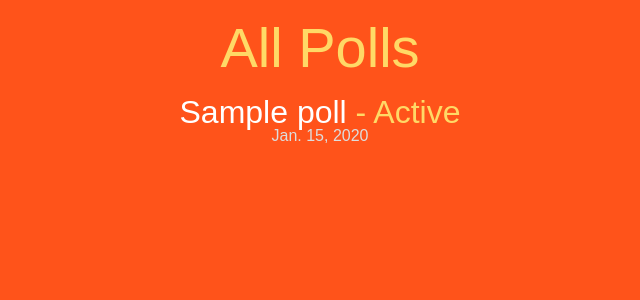
After one commit to mleonard87/brewballot, a Django app: page /all/ in a window 1280 px wide. The commit adds this page. Shown: the top 300 px of the page, without its empty margins (320-960 px from the left). Run offline with Django 3.2, Linux system fonts and the light colour scheme; tables that the repository leaves empty hold one stand-in row (values such as "Sample post").

Commit message:
Added a page to list all polls so they can be viewed after they are no longer active.

```diff
--- a/brewballot/urls.py
+++ b/brewballot/urls.py
@@ -11,6 +11,8 @@ urlpatterns = patterns('',
 
     url(r'^poll/', include('poll.urls')),
 
+    url(r'^all/$', 'poll.views.poll_all', name='poll_all'),
+
     url(r'^admin/', include(admin.site.urls)),
 )
 
--- a/poll/views.py
+++ b/poll/views.py
@@ -37,6 +37,14 @@ def poll_results(request, poll_id, poll_slug):
                 'max_vote': max_vote, 'sms_number': settings.VOTE_SMS_NUMBER
             }
             )
+        )
+
+def poll_all(request):
+    polls = Poll.objects.all().order_by('-created_on')
+
+    return render_to_response(
+        'poll/all.html',
+        context_instance=RequestContext(request, {'polls': polls,})
         )
 
 def poll_refresh(request, poll_id, poll_slug):
--- a/static/css/brewballot.css
+++ b/static/css/brewballot.css
@@ -172,3 +172,33 @@ h2 {
   80% { -webkit-transform: rotate(0deg); transform: rotate(0deg); }
   100% { -webkit-transform: rotate(0deg); transform: rotate(0deg); }
 }
+
+.polls-list {
+  text-align: center;
+  font-size: 2em;
+  color: #fff;
+}
+
+.polls-list li {
+  margin: 20px 0 20px 0;
+  text-decoration: none;
+}
+
+.polls-list a:link, .polls-list a:visited {
+  color: #fff;
+  text-decoration: none;
+}
+
+.polls-list a:hover {
+  text-decoration: underline;
+}
+
+.poll .start-date {
+  display: block;
+  font-size: 0.5em;
+  color: #ddd;
+}
+
+.poll .is-active {
+  color: #FFD966;
+}
--- /dev/null
+++ b/templates/poll/all.html
@@ -0,0 +1,18 @@
+{% extends "base.html" %}
+{% load staticfiles %}
+
+{% block content %}
+  <div class="header">
+    <h1>{% block title %}All Polls{% endblock %}</h1>
+  </div>
+
+  <ul class="polls-list">
+  {% for poll in polls %}
+    <li class="poll">
+      <a href="{% url 'poll_results' poll.pk poll.slug %}">{{ poll.long_title }}</a>{% if poll.is_active %}<span class="is-active"> - Active</span>{% endif %}
+      <span class="start-date">{{ poll.created_on }}</span>
+    </li>
+  {% endfor %}
+  </ul>
+
+ {% endblock %}
```
Also changed, not shown: README.md.
